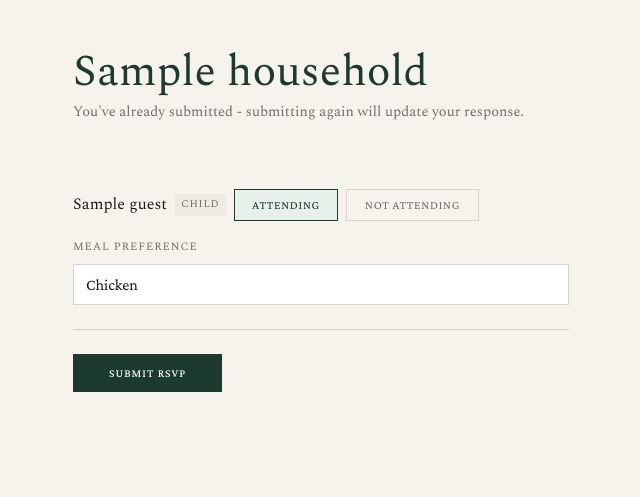
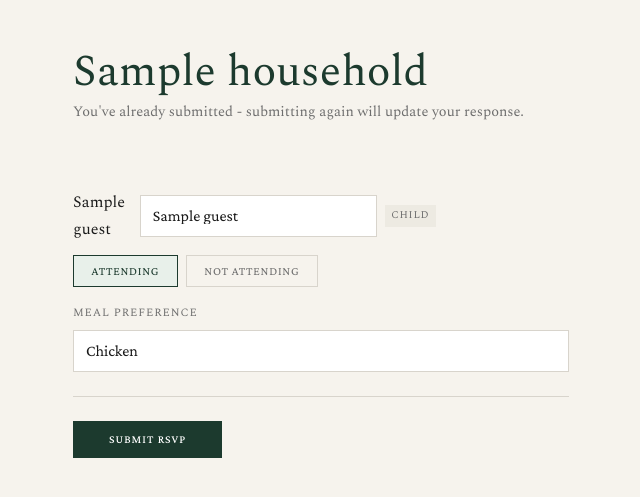
Before and after one commit to aMiss-aWry/wed, a Flask app: page /rsvp/1 in a window 1280 px wide. Shown: the part 63-560 px from the top of the page, without its empty margins (319-959 px from the left). Run offline with Flask 3, Linux system fonts and the light colour scheme; the visitor is signed in with stand-in values (Sample User, id 1); tables that the repository leaves empty hold one stand-in row (values such as "Sample post").

Commit message:
Rotate error messages, require plus ones to be accompanied

```diff
--- a/app.py
+++ b/app.py
@@ -51,7 +51,8 @@ class Guest(db.Model):
     household_id = db.Column(db.Integer, db.ForeignKey('household.id'), nullable=False)
     name         = db.Column(db.String(200), nullable=False)
     is_child     = db.Column(db.Boolean, default=False)
-    attending    = db.Column(db.Boolean, nullable=True)   # None = not yet answered
+    is_plus_one  = db.Column(db.Boolean, default=False)
+    attending    = db.Column(db.Boolean, nullable=True)
     meal_choice  = db.Column(db.String(50), nullable=True)
 
 
@@ -166,13 +167,16 @@ def rsvp_form(hid):
     household = Household.query.get_or_404(hid)
 
     if request.method == 'POST':
-        any_attending = False
 
         for guest in household.guests:
             # Allow +1 guests to set their real name
             new_name = request.form.get(f'name_{guest.id}', '').strip()
             attending_val = request.form.get(f'attending_{guest.id}')
-
+            if attending_val not in ('yes', 'no'):
+                flash('Please confirm attendance for every guest in your party.')
+                return render_template('rsvp_form.html', household=household,
+                                    meal_options_adult=MEAL_OPTIONS_ADULT,
+                                    meal_options_child=MEAL_OPTIONS_CHILD)
             # +1 guests must be named if attending
             if guest.name.startswith('+') and attending_val == 'yes' and not new_name:
                 flash('Enter a name for your plus-one.')
@@ -182,11 +186,9 @@ def rsvp_form(hid):
 
             if new_name:
                 guest.name = new_name
-            attending_val = request.form.get(f'attending_{guest.id}')
             guest.attending = (attending_val == 'yes')
 
             if guest.attending:
-                any_attending = True
                 options = MEAL_OPTIONS_CHILD if guest.is_child else MEAL_OPTIONS_ADULT
                 meal = request.form.get(f'meal_{guest.id}', '').strip()
                 if meal not in options:
@@ -283,7 +285,11 @@ def add_household():
         if not guest_name:
             break
         is_child = request.form.get(f'guest_child_{i}') == 'on'
-        household.guests.append(Guest(name=guest_name, is_child=is_child))
+        household.guests.append(Guest(
+            name=guest_name,
+            is_child=is_child,
+            is_plus_one=guest_name.startswith('+')
+        ))
         i += 1
 
     db.session.commit()
@@ -306,7 +312,11 @@ def add_guest(hid):
     name = request.form.get('guest_name', '').strip()
     if name:
         is_child = request.form.get('is_child') == 'on'
-        household.guests.append(Guest(name=name, is_child=is_child))
+        household.guests.append(Guest(
+            name=name,
+            is_child=is_child,
+            is_plus_one=name.startswith('+')
+        ))
         db.session.commit()
     return redirect(url_for('admin'))
 
--- a/static/style.css
+++ b/static/style.css
@@ -370,7 +370,6 @@ textarea { resize: vertical; min-height: 80px; }
   text-decoration: underline;
   text-underline-offset: 3px;
   text-decoration-color: var(--rose);
-  transform: rotate(-0.75deg);
   display: inline-block;
 }
 
--- a/templates/admin.html
+++ b/templates/admin.html
@@ -77,7 +77,7 @@
     <form method="post" action="{{ url_for('add_household') }}">
       <div class="field">
         <label>Household name</label>
-        <input type="text" name="household_name" placeholder="e.g. The Zhangs, Anna Smith +1">
+        <input type="text" name="household_name" placeholder="e.g. The Wangstenbergs, Anna Smith +1">
       </div>
       <p
         style="font-size:0.75rem; text-transform:uppercase; letter-spacing:0.07em; color:var(--muted); margin-bottom:0.75rem;">
--- a/templates/base.html
+++ b/templates/base.html
@@ -35,7 +35,6 @@
   </div>
   {% endif %}
   {% endwith %}
-
   {% block content %}{% endblock %}
 
 </body>
--- a/templates/index.html
+++ b/templates/index.html
@@ -6,7 +6,7 @@
 
 <!-- Hero -->
 <section class="hero">
-  <h1 class="hero-names">John Maxwell Riestenberg<br>&amp;<br> Wendy Wang</h1>
+  <h1 class="hero-names">John Maxwell Riestenberg<br>&amp;<br> Wendy Wen Wang</h1>
   <div class="hero-divider">
     <span class="hero-divider-icon">♥</span>
   </div>
--- a/templates/rsvp_form.html
+++ b/templates/rsvp_form.html
@@ -22,18 +22,13 @@
           {% if not guest.name.startswith('+') %}
           {{ guest.name }}
           {% endif %}
+          {% if guest.is_plus_one %}
+          <input type="text" id="name_{{ guest.id }}" name="name_{{ guest.id }}" placeholder="+1 guest name"
+            value="{{ guest.name if not guest.name.startswith('+') else '' }}">
+          {% endif %}
           {% if guest.is_child %}<span class="child-tag">child</span>{% endif %}
-          {% if guest.name.startswith('+') %}
-          <div class="field" style="margin-bottom:0.75rem;">
-            <label for="name_{{ guest.id }}">+1 Guest Name</label>
-          </div>
         </span>
-        {% endif %}
         <div class="attend-btns">
-          {% if guest.name.startswith('+') %}
-          <input type="text" id="name_{{ guest.id }}" name="name_{{ guest.id }}" placeholder="Full name"
-            style="flex:1; max-width:200px;">
-          {% endif %}
           <button type="button" class="attend-btn {% if guest.attending == True %}active-yes{% endif %}"
             id="yes-{{ guest.id }}" onclick="setAttending({{ guest.id }}, true)">
             Attending
@@ -129,8 +124,16 @@
     let missingName = false;
     let missingAdult = false;
     let plusOneWithoutHost = false;
+    let missingAttendance = false;
+
     const allInputs = Array.from(document.querySelectorAll('input[id^="attending-input-"]'));
     const attendingInputs = document.querySelectorAll('input[id^="attending-input-"]');
+
+    allInputs.forEach(input => {
+      if (input.value !== 'yes' && input.value !== 'no') {
+        missingAttendance = true;
+      }
+    });
 
     const anyNonPlusAttending = allInputs.some(input => {
       const guestId = input.id.replace('attending-input-', '');
@@ -177,13 +180,15 @@
         missingName = true;
       }
     });
-    if (missingMeal || missingName || missingAdult || plusOneWithoutHost) {
+    if (missingMeal || missingName || missingAdult || plusOneWithoutHost || missingAttendance) {
       e.preventDefault();
       const banner = document.getElementById('validation-banner');
       if (missingAdult) {
         banner.textContent = 'We\'re not an adoption agency!';
+      } else if (missingAttendance) {
+        banner.textContent = 'Select attending or not attending for each guest.';
       } else if (plusOneWithoutHost) {
-        banner.textContent = 'Excuuuuse you. Don\'t try to send us a plus-one in your stead.';
+        banner.textContent = 'Don\'t you try to send us a plus-one in your stead.';
       } else if (missingName && missingMeal) {
         banner.textContent = 'Please enter your plus-one\'s name and select a meal for each attending guest.';
       } else if (missingName) {
@@ -191,6 +196,8 @@
       } else {
         banner.textContent = 'Please select a meal for each attending guest.';
       }
+      const deg = (Math.random() * 10 - 5).toFixed(2);
+      banner.style.transform = `rotate(${deg}deg)`;
       banner.style.display = 'block';
       banner.scrollIntoView({ behavior: 'smooth', block: 'nearest' });
     }
```
